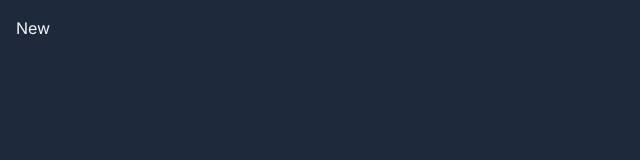
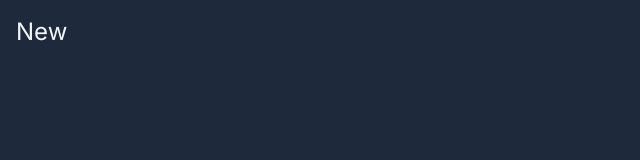
Before and after one commit to Parkerjn90/LearnNext, a Next.js app: page /new in a window 1280 px wide. Shown: the top 160 px of the page, without its empty margins (0-640 px from the left). Built offline with nearby package versions, Linux system fonts and the light colour scheme.

Commit message:
add header to New Page component

```diff
--- a/src/app/new/page.tsx
+++ b/src/app/new/page.tsx
@@ -1,7 +1,13 @@
 export default function Page() {
   return (
     <>
-    <h1>New</h1>
+      <header
+        className="flex
+        justify-between
+        mb-4
+        items-center">
+        <h1 className="text-2xl">New</h1>
+      </header>
     </>
   )
 }
```
